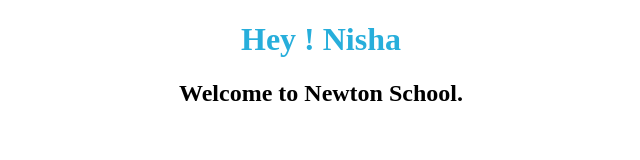
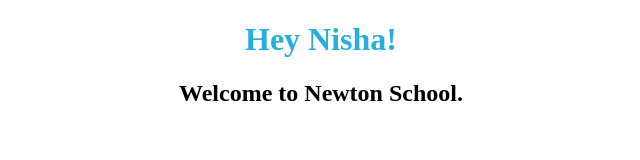
Before and after one commit to NishaTanwar20/Greetings-with-Props---Building-a-First-Custom-Functional-Component-Splitting-a---9ua1e6f3n5eo, a React app: page / in a window 1280 px wide. Shown: the top 160 px of the page, without its empty margins (319-959 px from the left). Built offline with nearby package versions, Linux system fonts and the light colour scheme.

Commit message:
msg changes

```diff
--- a/src/components/Welcome.js
+++ b/src/components/Welcome.js
@@ -1,10 +1,11 @@
 // write code for Welcome component here
 import React from 'react';
 export default function Welcome(props){
+    const {name} = props;
     return (
 
         <>
-            <h1>Hey ! {props.name}</h1>
+            <h1>Hey {name}!</h1>
             <h2>Welcome to Newton School.</h2>
         </>
     );
```
